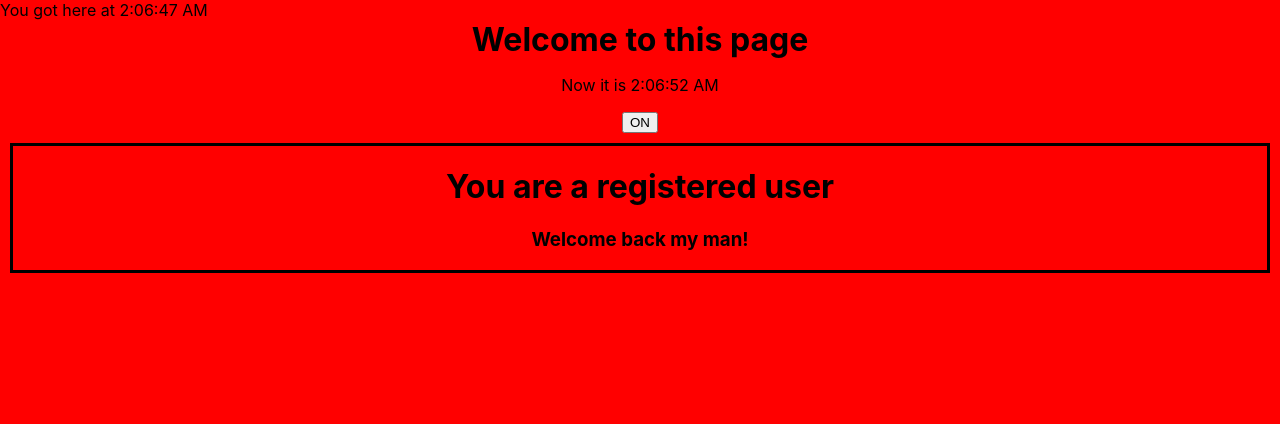
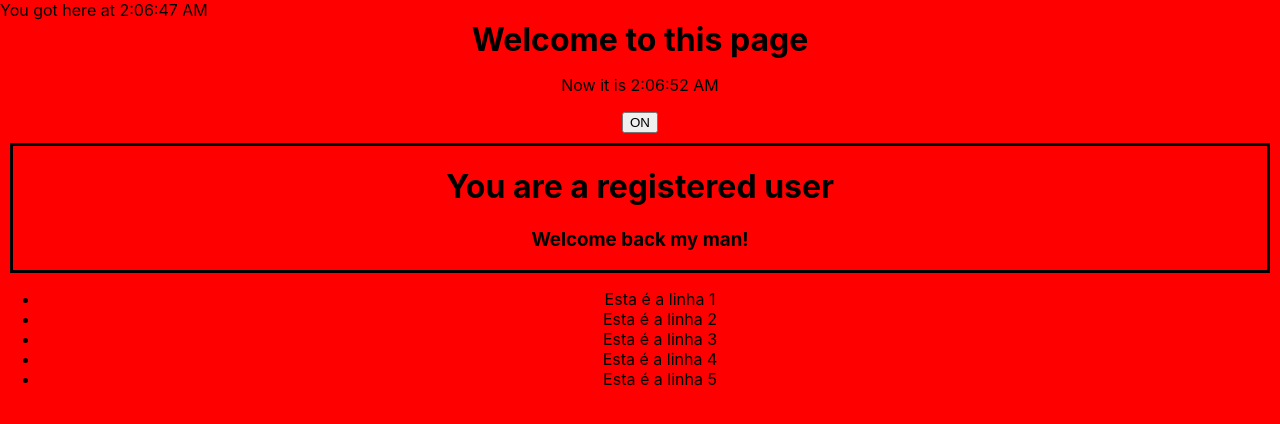
Before and after one commit to MuriloDutra/react-docs, a React (Create React App) app: page / in a window 1280 px wide. Shown: the top 424 px of the page. Built offline with nearby package versions, Linux system fonts and the light colour scheme.

Commit message:
Rendering multiple elements and learning about the props key

```diff
--- a/src/App.js
+++ b/src/App.js
@@ -4,6 +4,7 @@ import Header from './components/Header'
 import Clock from './components/Clock'
 import Toggle from './components/Toggle'
 import Greetings from './components/Greetings'
+import Table from './components/Table'
 
 function App() {
   function pureFunction(value01, value02){
@@ -21,9 +22,10 @@ function App() {
         <Clock />
         <Toggle />
         <Greetings isLoggedIn={true}/>
+        <Table numbers={[1, 2, 3, 4, 5]}/>
       </div>
     </div>
   );
 }
-
+//CHECKPOINT: https://pt-br.reactjs.org/docs/lists-and-keys.html#keys-must-only-be-unique-among-siblings
 export default App;
--- /dev/null
+++ b/src/components/Table.js
@@ -0,0 +1,21 @@
+import React from 'react'
+
+function Table(props){
+    function renderLines(){
+        return props.numbers.map(number =>
+            <li key={number}>Esta é a linha {number}</li>
+        )
+    }
+
+    if(!props.numbers){
+        return null
+    }
+
+    return (
+        <ul>
+            {renderLines()}
+        </ul>
+    )
+}
+
+export default Table
```
Also changed, not shown: src/notes/using-keys-in-elements.txt (added).
